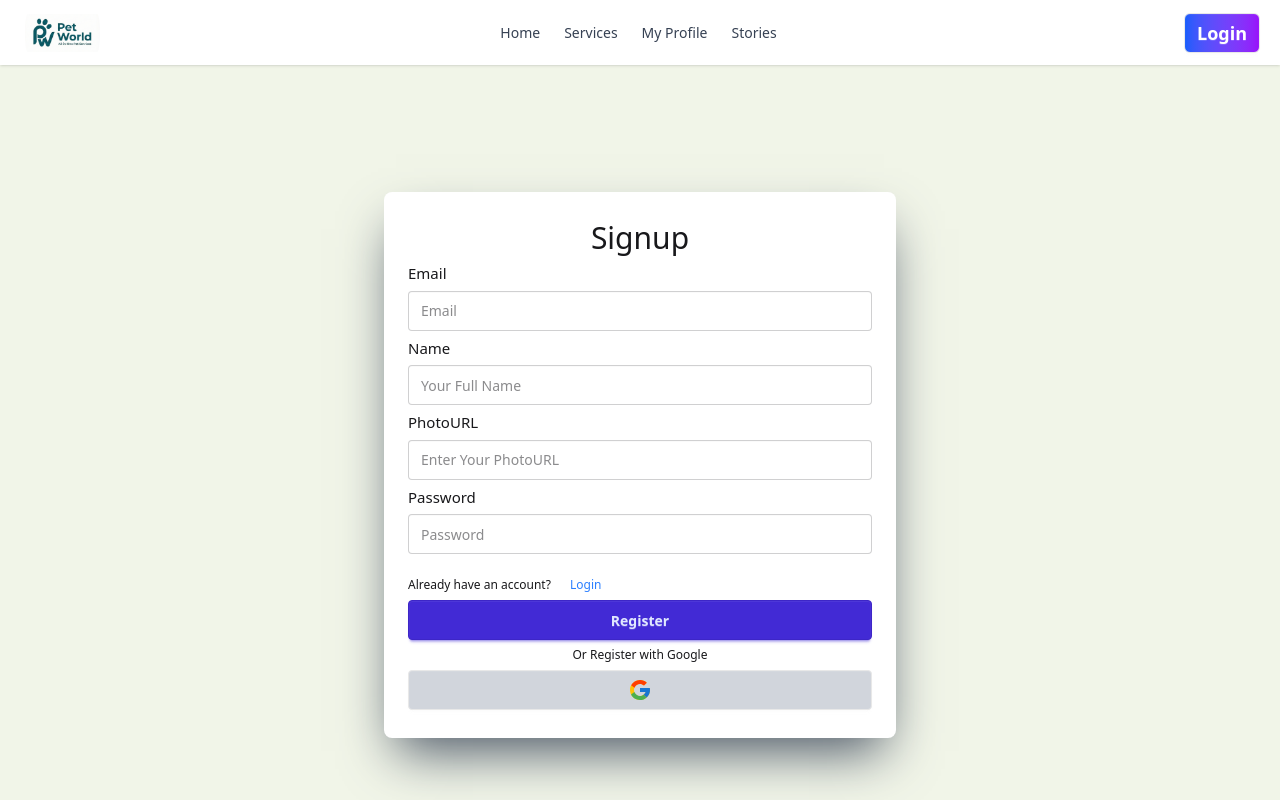
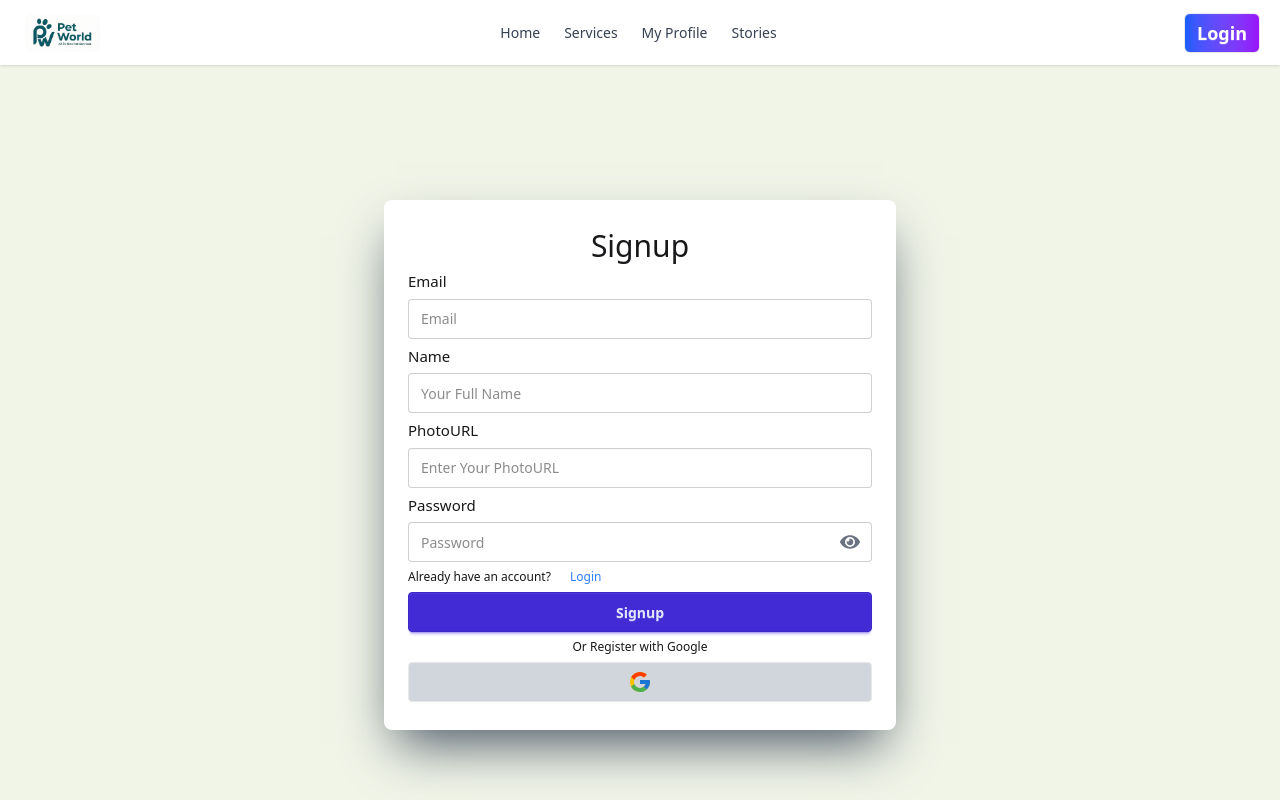
Before and after one commit to SubrotoChandaShuvo/Pet-World, a React (Vite) app: page /signup in a window 1280 px wide. Shown: the top 800 px of the page. Built offline with nearby package versions, Linux system fonts and the light colour scheme; no server answers.

Commit message:
Readme file added

```diff
--- a/src/pages/Register.jsx
+++ b/src/pages/Register.jsx
@@ -1,10 +1,11 @@
-import React, { useContext } from "react";
+import React, { useContext, useState } from "react";
 import { Link, useNavigate } from "react-router";
 import { AuthContext } from "../Provider/AuthProvider";
 import auth from "../firebase/firebase.config";
 import { updateProfile } from "firebase/auth";
 import toast from "react-hot-toast";
 import { FcGoogle } from "react-icons/fc";
+import { FaEye, FaEyeSlash } from "react-icons/fa";
 
 const Register = () => {
   const {
@@ -15,6 +16,8 @@ const Register = () => {
     handleGoogleSignin,
   } = useContext(AuthContext);
   const navigate = useNavigate();
+
+  const [showPass, setShowPass] = useState(false);
 
   const handleSubmit = (e) => {
     e.preventDefault();
@@ -64,12 +67,12 @@ const Register = () => {
       .then((result) => {
         const user = result.user;
         setUser(user);
-        toast.success("Registration Successful! 🎉");
+        toast.success("Signup Successful! 🎉");
         navigate("/");
       })
       .catch((error) => {
         console.log(error);
-        toast.error("Registration failed❗ Please try again.");
+        toast.error("Signup Process failed❗ Please try again.");
       });
   };
 
@@ -103,12 +106,23 @@ const Register = () => {
                 placeholder="Enter Your PhotoURL"
               />
               <label className="text-[15px]">Password</label>
-              <input
-                name="password"
-                type="password"
-                className="input w-full mb-4"
-                placeholder="Password"
-              />
+                            <div className="relative">
+                              <input
+                                name="password"
+                                type={showPass ? "text" : "password"}
+                                className="input w-full pr-10"
+                                placeholder="Password"
+                                aria-label="password"
+                              />
+                              <button
+                                type="button"
+                                onClick={() => setShowPass(!showPass)}
+                                className="absolute right-3 top-1/2 -translate-y-1/2 cursor-pointer text-xl text-gray-500"
+                                aria-label={showPass ? "Hide password" : "Show password"}
+                              >
+                                {showPass ? <FaEyeSlash /> : <FaEye />}
+                              </button>
+                            </div>
               <div className="">
                 <span className="pr-4">Already have an account? </span>
                 <Link className="link link-hover text-blue-500" to={"/login"}>
@@ -119,7 +133,7 @@ const Register = () => {
                 className="btn btn-primary transform transition-transform duration-300 hover:scale-102"
                 disabled={loading}
               >
-                Register
+                Signup
               </button>
               <p className="text-center">Or Register with Google</p>
               <button
```
Also changed, not shown: 2 other files (tests, documents, lock files or other folders).
